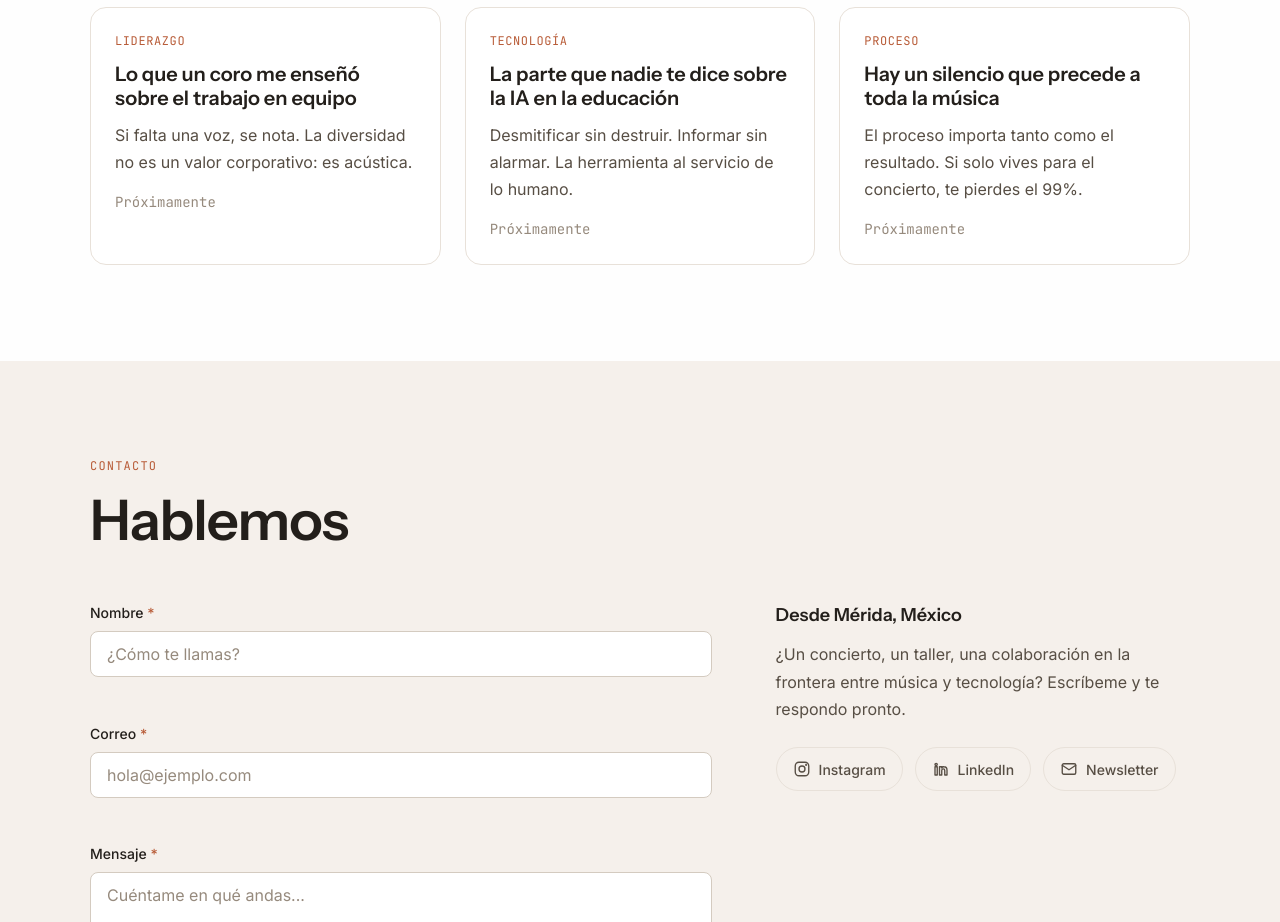
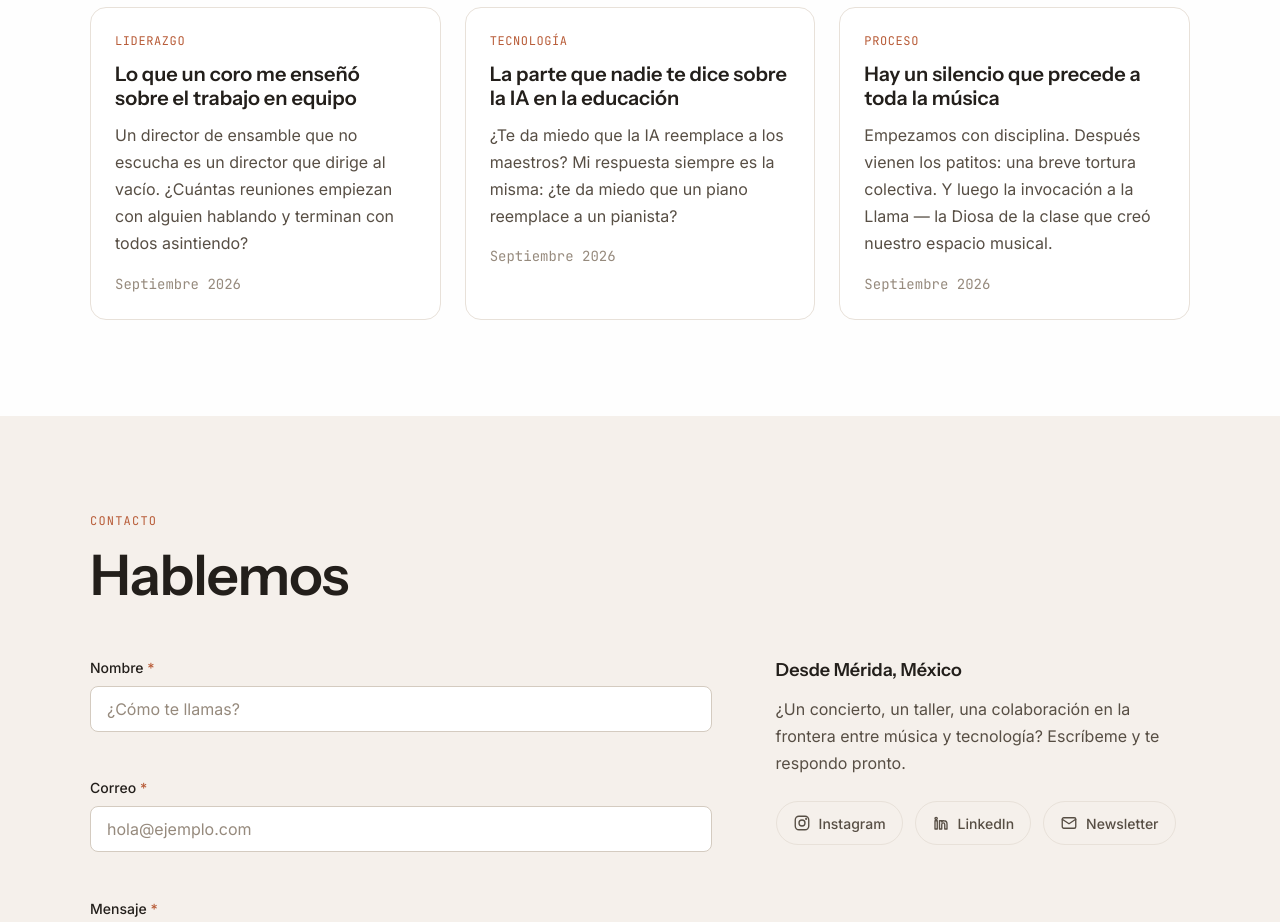
Before and after one commit to gvaldezr/memovaldez-brandbook, a plain HTML site: page index.html in a window 1280 px wide. Shown: the part 3580-4502 px from the top of the page. Drawn offline with nearby package versions, Linux system fonts and the light colour scheme.

Commit message:
Add blog posts + update index excerpts (no more placeholders)

```diff
--- a/index.html
+++ b/index.html
@@ -228,22 +228,22 @@
           <article class="card post-card" data-reveal>
             <p class="post-card__cat">Liderazgo</p>
             <h3 class="post-card__title">Lo que un coro me enseñó sobre el trabajo en equipo</h3>
-            <p class="post-card__excerpt">Si falta una voz, se nota. La diversidad no es un valor corporativo: es acústica.</p>
-            <p class="post-card__date">Próximamente</p>
+            <p class="post-card__excerpt">Un director de ensamble que no escucha es un director que dirige al vacío. ¿Cuántas reuniones empiezan con alguien hablando y terminan con todos asintiendo?</p>
+            <p class="post-card__date">Septiembre 2026</p>
           </article>
 
           <article class="card post-card" data-reveal data-delay="1">
             <p class="post-card__cat">Tecnología</p>
             <h3 class="post-card__title">La parte que nadie te dice sobre la IA en la educación</h3>
-            <p class="post-card__excerpt">Desmitificar sin destruir. Informar sin alarmar. La herramienta al servicio de lo humano.</p>
-            <p class="post-card__date">Próximamente</p>
+            <p class="post-card__excerpt">¿Te da miedo que la IA reemplace a los maestros? Mi respuesta siempre es la misma: ¿te da miedo que un piano reemplace a un pianista?</p>
+            <p class="post-card__date">Septiembre 2026</p>
           </article>
 
           <article class="card post-card" data-reveal data-delay="2">
             <p class="post-card__cat">Proceso</p>
             <h3 class="post-card__title">Hay un silencio que precede a toda la música</h3>
-            <p class="post-card__excerpt">El proceso importa tanto como el resultado. Si solo vives para el concierto, te pierdes el 99%.</p>
-            <p class="post-card__date">Próximamente</p>
+            <p class="post-card__excerpt">Empezamos con disciplina. Después vienen los patitos: una breve tortura colectiva. Y luego la invocación a la Llama — la Diosa de la clase que creó nuestro espacio musical.</p>
+            <p class="post-card__date">Septiembre 2026</p>
           </article>
         </div>
       </div>
```
Also changed, not shown: 3 other files.
